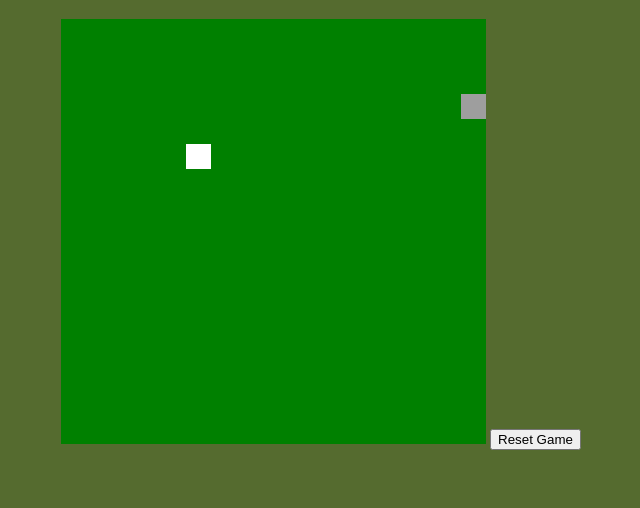
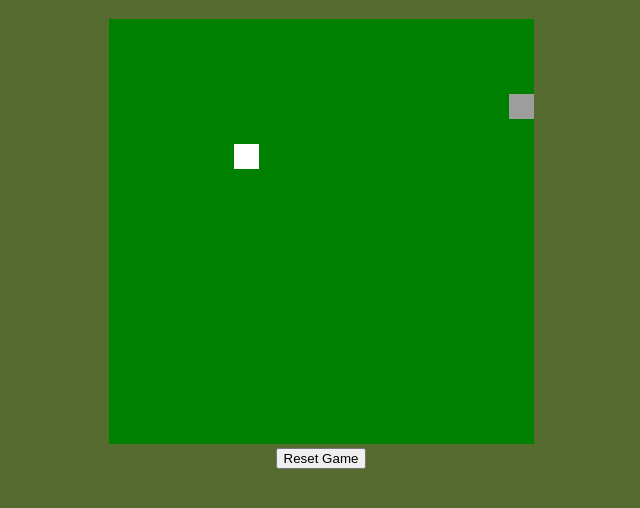
Before and after one commit to Rolemor/solengsnake, a plain HTML site: page index.html in a window 1280 px wide. Shown: the part 108-616 px from the top of the page, without its empty margins (319-959 px from the left). Drawn offline with Linux system fonts and the light colour scheme.

Commit message:
change reset button place

```diff
--- a/index.html
+++ b/index.html
@@ -14,7 +14,7 @@
     <h1>Snake Game with
           <div class="geeks">SolEng</div>
     </h1>
-    <canvas id="board"></canvas>
+    <canvas id="board"></canvas><br>
     <button onclick="gameReset()">Reset Game</button>
 </body>
 
```
